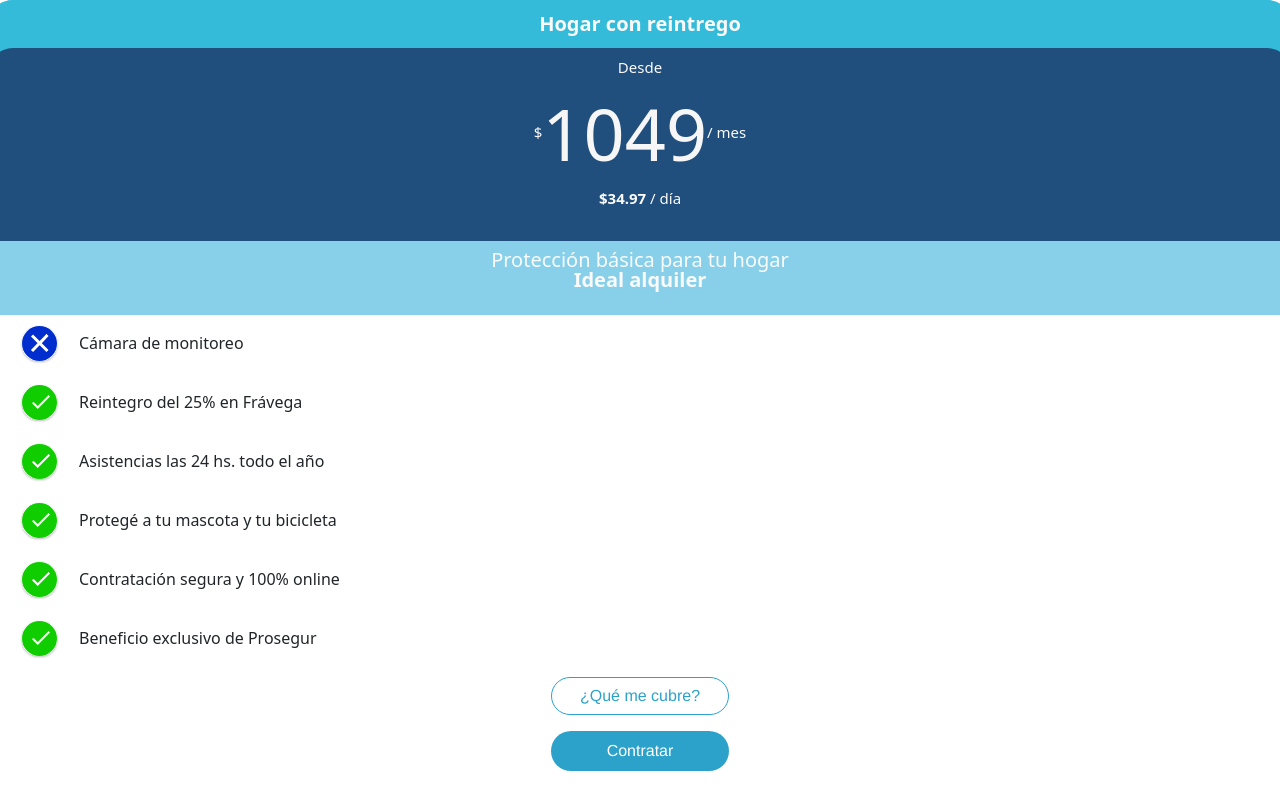
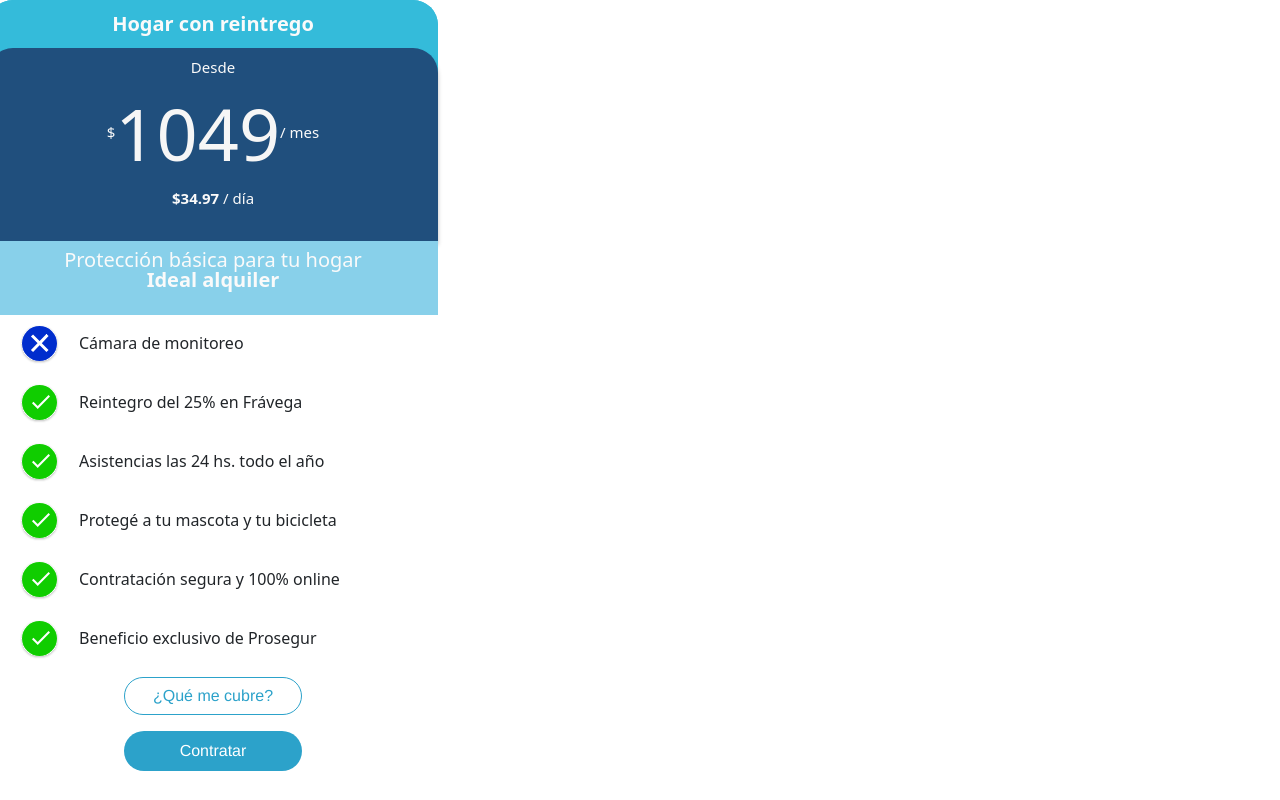
Before and after one commit to andresGarcia90/cotizador-hs, a React (Create React App) app: page / in a window 1280 px wide. Built offline with nearby package versions, Linux system fonts and the light colour scheme.

Commit message:
Adding max size to the card

```diff
--- a/src/components/MainCard/MainCard.js
+++ b/src/components/MainCard/MainCard.js
@@ -12,13 +12,13 @@ const MainCard = (props) => {
   const premioPerDay = Math.round((premio * 100) / 30) / 100;
   const [borderText, setBorderText] = useState('¿Qué me cubre?');
   const [showExtra, setShowExtra] = useState(false);
-  const borderClickHandler = (event) => {
+  const borderClickHandler = () => {
     setShowExtra(!showExtra);
     setBorderText(!showExtra ? 'Mostrar menos' : '¿Qué me cubre?');
   };
 
   return (
-    <Row>
+    <Row className={classes.card}>
       <Col className={classes['card-header']}>
         <Row>
           <Col className={classes.advise}>Hogar con reintrego</Col>
--- a/src/components/MainCard/MainCard.module.css
+++ b/src/components/MainCard/MainCard.module.css
@@ -9,6 +9,7 @@
     font-family: 'Open Sans', 'Helvetica', 'Arial', sans-serif;
     font-weight: 400;
     line-height: 1.5; */
+    max-width: 450px;
 }
 
 .card-header {
```
